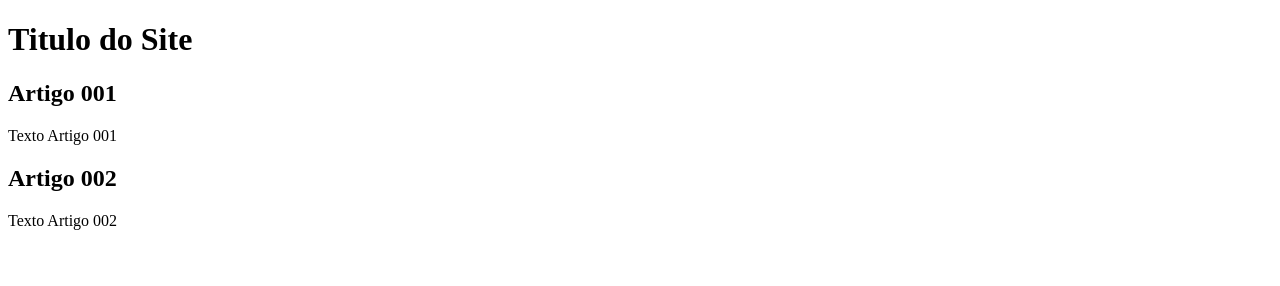
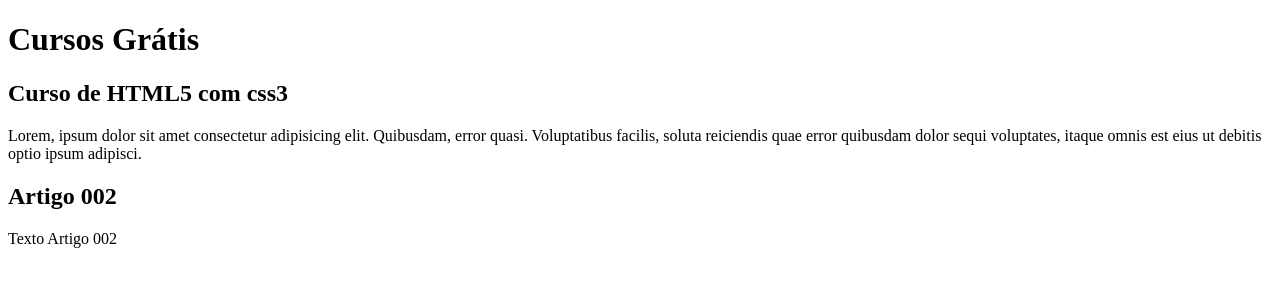
Before and after one commit to rany01/projeto-site, a plain HTML site: page index.html in a window 1280 px wide. Drawn offline with Linux system fonts and the light colour scheme.

Commit message:
comecei a escrever o conteúdo

```diff
--- a/index.html
+++ b/index.html
@@ -8,11 +8,11 @@
 <body>
     <main>
         <header>
-            <h1>Titulo do Site</h1>
+            <h1>Cursos Grátis</h1>
         </header>
         <article>
-            <h2>Artigo 001</h2>
-            <p>Texto Artigo 001</p>
+            <h2>Curso de HTML5 com css3</h2>
+            <p>Lorem, ipsum dolor sit amet consectetur adipisicing elit. Quibusdam, error quasi. Voluptatibus facilis, soluta reiciendis quae error quibusdam dolor sequi voluptates, itaque omnis est eius ut debitis optio ipsum adipisci.</p>
         </article>
         <article>
             <h2>Artigo 002</h2>
```
